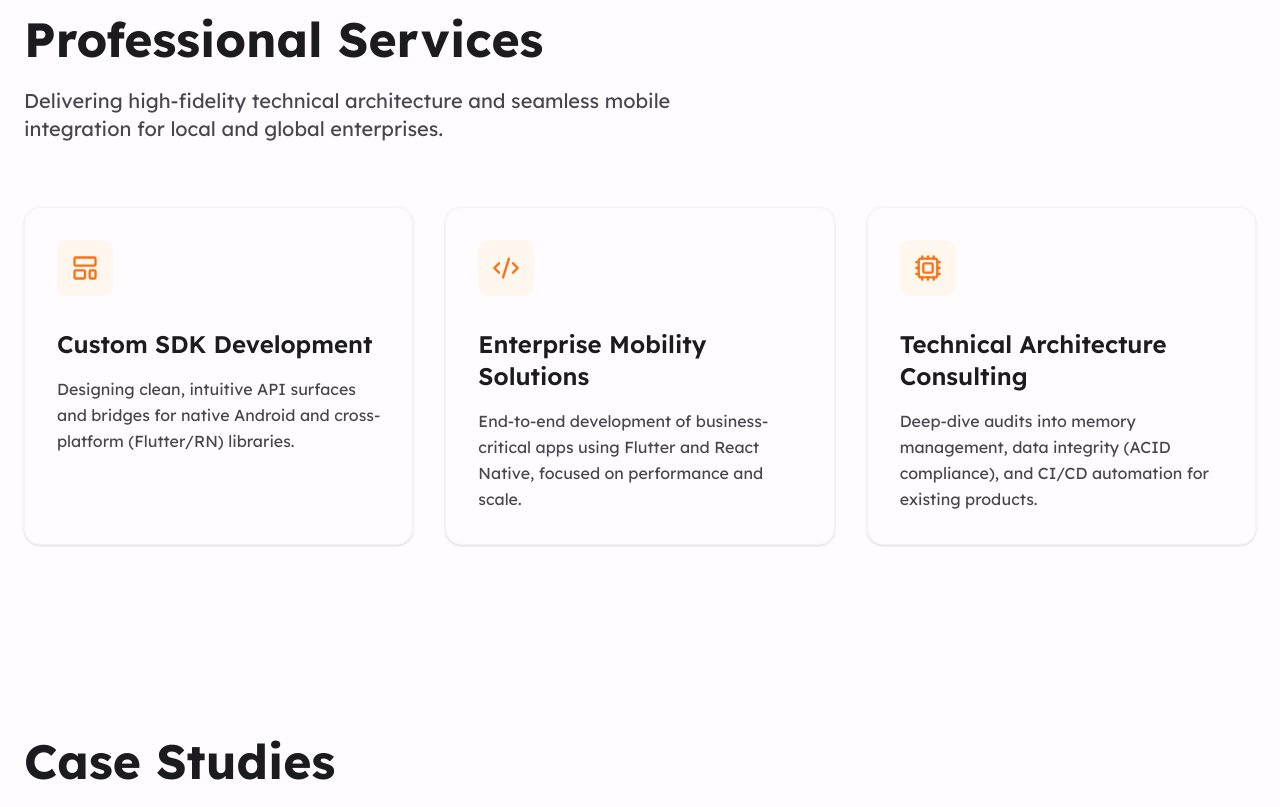
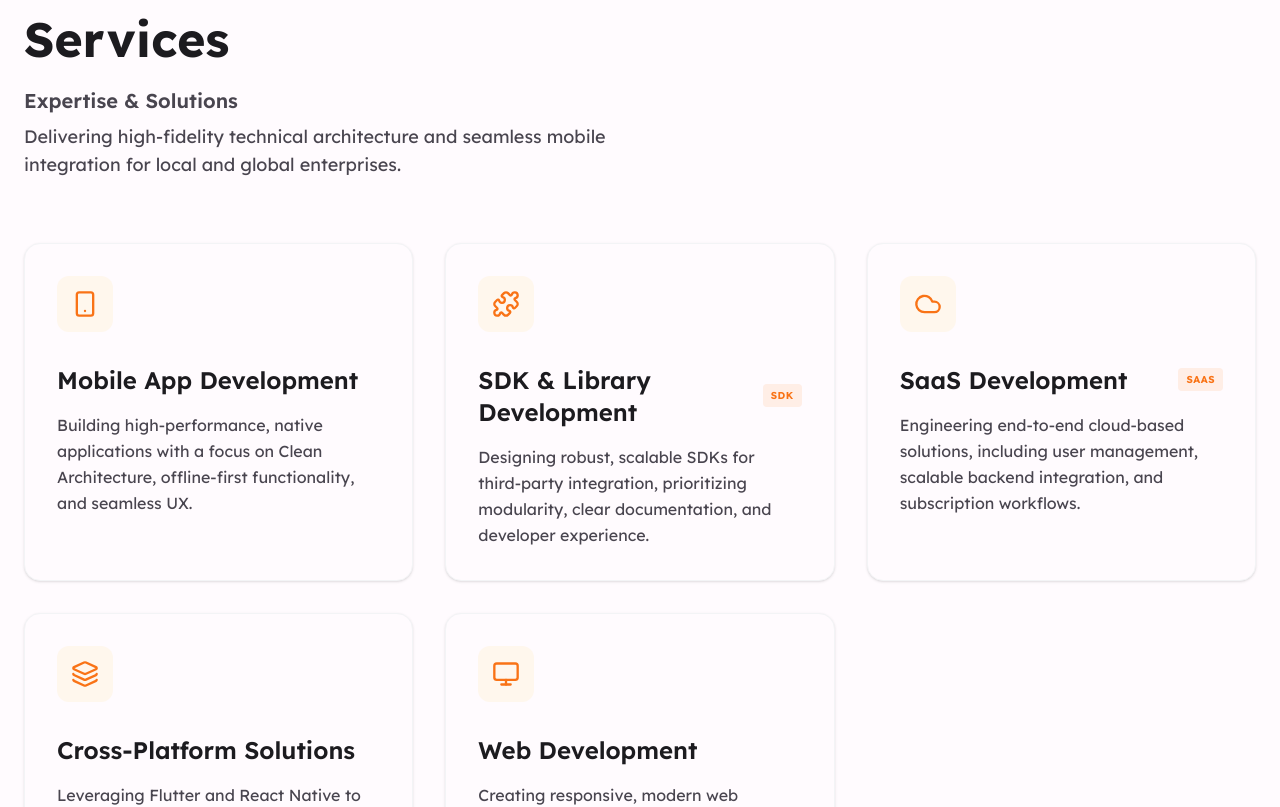
Before and after one commit to megh-lath-1012/Portfolio-Website, a Next.js app: page / in a window 1280 px wide. Shown: the part 1100-1907 px from the top of the page. Built offline with nearby package versions, Linux system fonts and the light colour scheme.

Commit message:
feat: refine services section with new categories and grid layout

```diff
--- a/src/components/CoreExpertise.tsx
+++ b/src/components/CoreExpertise.tsx
@@ -1,23 +1,38 @@
 "use client";
 
-import { LayoutTemplate, Code2, Cpu } from "lucide-react";
+import { Smartphone, Puzzle, Cloud, Layers, Monitor } from "lucide-react";
 import { motion, Variants } from "framer-motion";
 
 const services = [
   {
-    title: "Custom SDK Development",
-    description: "Designing clean, intuitive API surfaces and bridges for native Android and cross-platform (Flutter/RN) libraries.",
-    icon: LayoutTemplate,
+    title: "Mobile App Development",
+    description: "Building high-performance, native applications with a focus on Clean Architecture, offline-first functionality, and seamless UX.",
+    icon: Smartphone,
+    tag: null
   },
   {
-    title: "Enterprise Mobility Solutions",
-    description: "End-to-end development of business-critical apps using Flutter and React Native, focused on performance and scale.",
-    icon: Code2,
+    title: "SDK & Library Development",
+    description: "Designing robust, scalable SDKs for third-party integration, prioritizing modularity, clear documentation, and developer experience.",
+    icon: Puzzle,
+    tag: "SDK"
   },
   {
-    title: "Technical Architecture Consulting",
-    description: "Deep-dive audits into memory management, data integrity (ACID compliance), and CI/CD automation for existing products.",
-    icon: Cpu,
+    title: "SaaS Development",
+    description: "Engineering end-to-end cloud-based solutions, including user management, scalable backend integration, and subscription workflows.",
+    icon: Cloud,
+    tag: "SaaS"
+  },
+  {
+    title: "Cross-Platform Solutions",
+    description: "Leveraging Flutter and React Native to deliver consistent, high-quality experiences across iOS and Android from a single codebase.",
+    icon: Layers,
+    tag: null
+  },
+  {
+    title: "Web Development",
+    description: "Creating responsive, modern web dashboards and SEO-optimized platforms to complement mobile ecosystems.",
+    icon: Monitor,
+    tag: null
   },
 ];
 
@@ -55,9 +70,12 @@ export default function CoreExpertise() {
           className="mb-16"
         >
           <h2 className="text-4xl md:text-5xl font-bold text-navy mb-6">
-            Professional Services
+            Services
           </h2>
-          <p className="text-xl text-text-body max-w-2xl">
+          <p className="text-xl text-text-body max-w-2xl font-semibold text-primary mb-2">
+            Expertise & Solutions
+          </p>
+          <p className="text-lg text-text-body max-w-2xl">
             Delivering high-fidelity technical architecture and seamless mobile integration for local and global enterprises.
           </p>
         </motion.div>
@@ -67,22 +85,29 @@ export default function CoreExpertise() {
           initial="hidden"
           whileInView="visible"
           viewport={{ once: true, margin: "-100px" }}
-          className="grid grid-cols-1 md:grid-cols-3 gap-8"
+          className="grid grid-cols-1 md:grid-cols-2 lg:grid-cols-3 gap-8"
         >
           {services.map((service, index) => (
             <motion.div
               key={index}
               variants={cardVariants}
               whileHover={{ y: -5 }}
-              className="bg-background p-8 rounded-2xl shadow-sm border border-gray-100 dark:border-gray-800 hover:shadow-md transition-all group"
+              className="bg-background p-8 rounded-2xl shadow-sm border border-gray-100 dark:border-gray-800 hover:shadow-md transition-all group relative flex flex-col"
             >
               <div className="w-14 h-14 bg-orange-50 dark:bg-orange-900/20 rounded-xl flex items-center justify-center mb-8 group-hover:bg-primary transition-colors">
                 <service.icon className="w-7 h-7 text-primary group-hover:text-white transition-colors" />
               </div>
-              <h3 className="text-2xl font-semibold text-navy mb-4">
-                {service.title}
-              </h3>
-              <p className="text-text-body leading-relaxed">
+              <div className="flex items-center justify-between mb-4">
+                <h3 className="text-2xl font-semibold text-navy">
+                  {service.title}
+                </h3>
+                {service.tag && (
+                  <span className="px-2 py-1 bg-primary/10 text-primary text-[10px] font-bold rounded uppercase tracking-wider">
+                    {service.tag}
+                  </span>
+                )}
+              </div>
+              <p className="text-text-body leading-relaxed flex-grow">
                 {service.description}
               </p>
             </motion.div>
--- a/src/components/HeroSection.tsx
+++ b/src/components/HeroSection.tsx
@@ -93,7 +93,7 @@ export default function HeroSection() {
               href="#expertise"
               className="px-8 py-4 bg-navy text-white font-medium rounded-full hover:bg-gray-800 transition-colors flex items-center shadow-lg hover:shadow-xl w-full sm:w-auto justify-center dark:bg-primary dark:hover:bg-orange-600"
             >
-              Our Services
+              Services
               <ArrowRight className="ml-2 h-5 w-5" />
             </Link>
 
```
